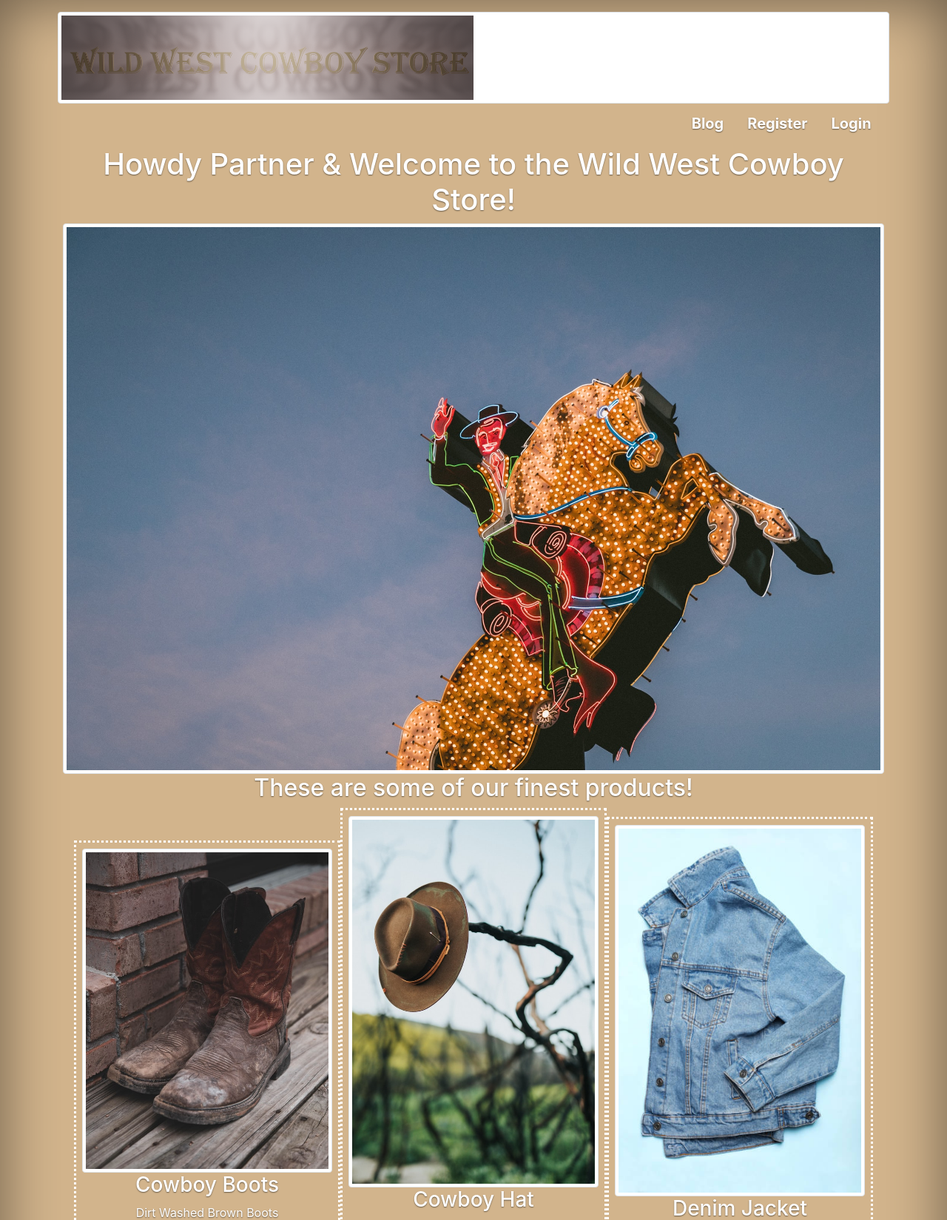
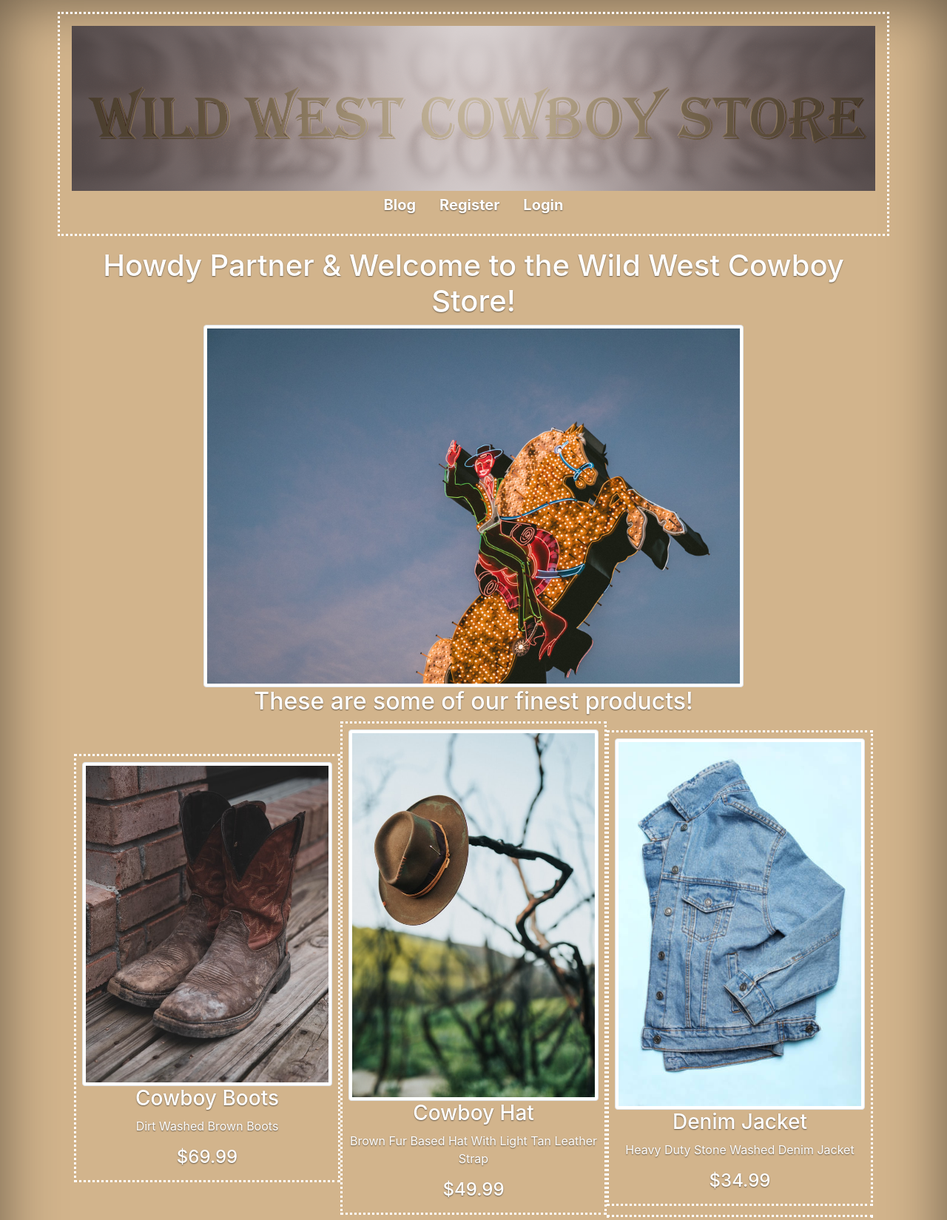
Before and after one commit to Earthman12/wild_west_cowboy_store_site, a Django app: page / in a window 1280 px wide. Shown: the top 1649 px of the page at 74% size. Run offline with Django 3.2, Linux system fonts and the light colour scheme; data comes from the database, SQL or seed files in the repository; both versions use the stored data as it was after the commit; some libraries are stand-ins or nearby versions.

Commit message:
Making it look nice

```diff
--- a/store_front/templates/store_front/store_home.html
+++ b/store_front/templates/store_front/store_home.html
@@ -11,6 +11,10 @@
     .store-body{
         width: 100%;
     }
+    .welcome_photo{
+        height: 30rem;
+        width: auto;
+    }
 </style>
 
 <div class = "container">
@@ -23,8 +27,8 @@
 
         {% endif %}
 
-        <div class = "d-flex flex-column img-thumbnail rounded welcome_photo">
-            <img src = "{% static 'store_home_photo.jpg' %}">
+        <div class = "d-flex flex-column img-thumbnail rounded">
+            <img class = "welcome_photo" src = "{% static 'store_home_photo.jpg' %}">
         </div>
 
         <!-- Products -->
--- a/templates/snippets/header.html
+++ b/templates/snippets/header.html
@@ -31,6 +31,7 @@
     margin: auto;
     min-height: 5rem;
     width: 90%;
+    border: 3px dotted white;
     }
 
     /*
@@ -38,7 +39,7 @@
     */
 
     .header_image {
-    width: 50%;
+    width: 100%;
     }
 
     .nav-masthead .nav-link {
@@ -60,18 +61,13 @@
 
 <div class="container-fluid p-3 mx-auto">
     <header class="masthead mb-auto">
-        <div class = "cover-container">
-            <!--
-            <h1>
-                <a class = "masthead-brand float-left p-2" href = "{% url 'home' %}">Wild West Cowboy Store</a>
-            </h1>
-            -->
+        <div class = "cover-container p-3">
 
-            <div class =  "d-flex flex-row img-thumbnail rounded">
+            <a href = "{% url 'home' %}">
                 <img class = "header_image" src = "{% static 'header_image.png' %}">
-            </div>
+            </a>
 
-            <nav class="nav nav-masthead float-right d-flex flex-row p-2">
+            <nav class="nav nav-masthead d-flex flex-row justify-content-center">
                 {% if request.user.is_authenticated %}
                     <a class="nav-link px-3" href = "{% url 'blog:blog_home' %}">Blog</a>
                     <a class="nav-link px-3" href = "{% url 'account' %}">Account</a>
```
Also changed, not shown: db.sqlite3.
